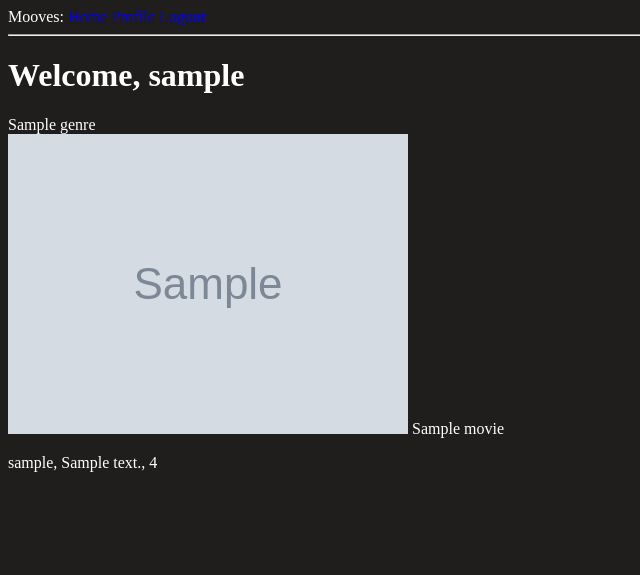
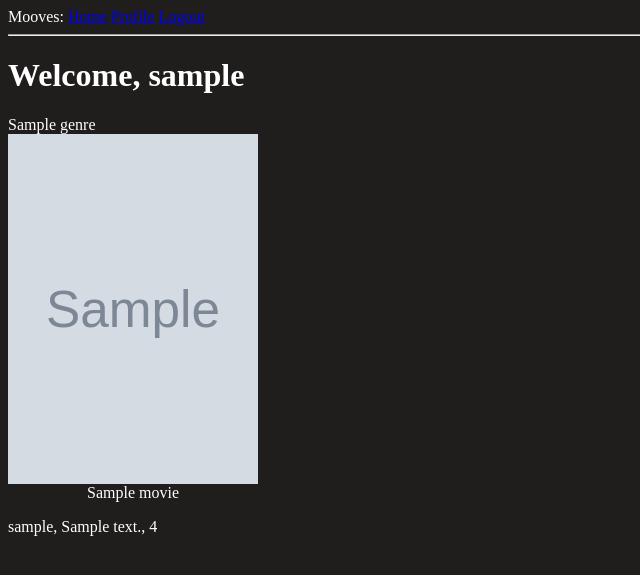
Before and after one commit to IkBenJur/mooves, a Flask app: page / in a window 1280 px wide. Shown: the top 575 px of the page, without its empty margins (0-640 px from the left). Run offline with Flask 3, Linux system fonts and the light colour scheme; a user stored in the database is signed in; tables that the repository leaves empty hold one stand-in row (values such as "Sample post"); grey boxes marked "Sample" are stand-in pictures; parts of the project's set-up code (start-up, migrations or seed data) failed here and were passed over.

Commit message:
Added css forr movie cards

```diff
--- a/app/static/css/index.css
+++ b/app/static/css/index.css
@@ -8,3 +8,14 @@ body{
     flex-direction: row;
     overflow: auto;
 }
+
+.movie-card {
+    display: flex;
+    flex-direction: column;
+    align-items: center;
+}
+
+.movie-card img {
+    height: 350px;
+    width: 250px;
+}
```
